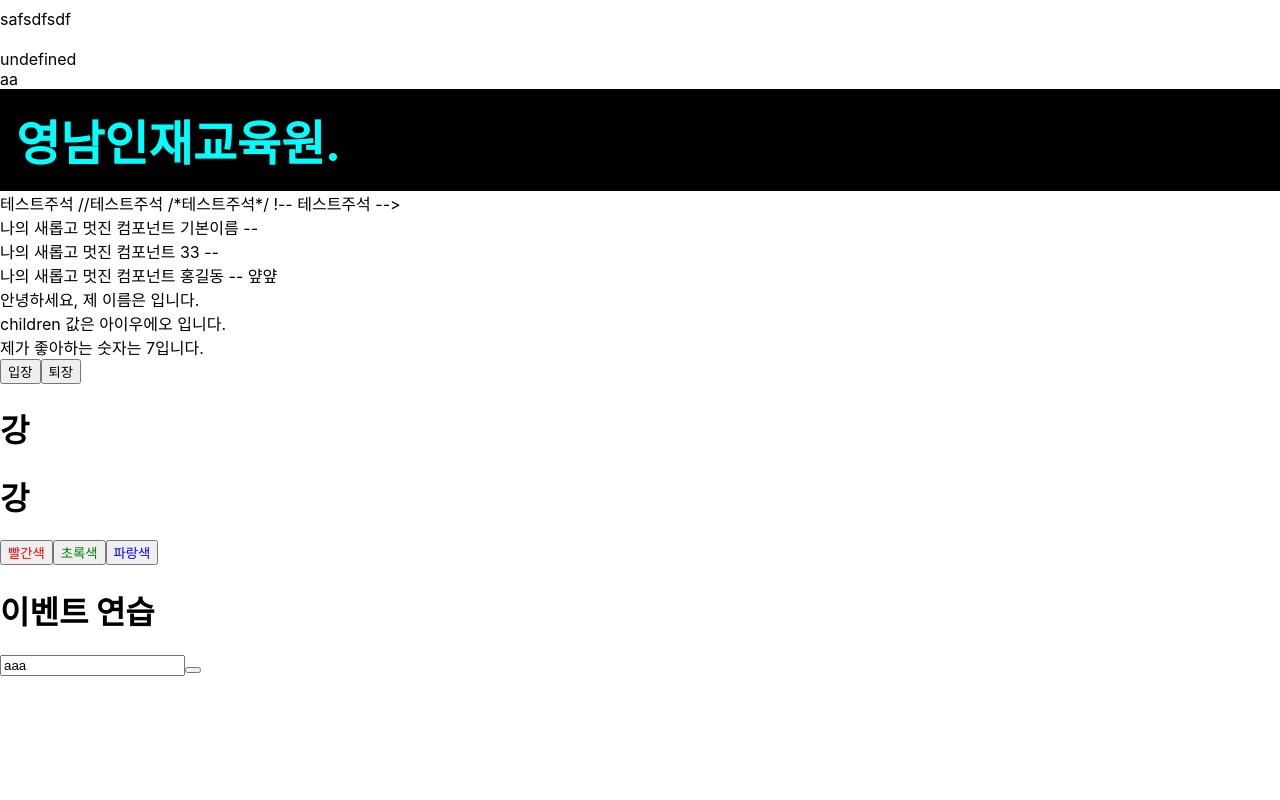
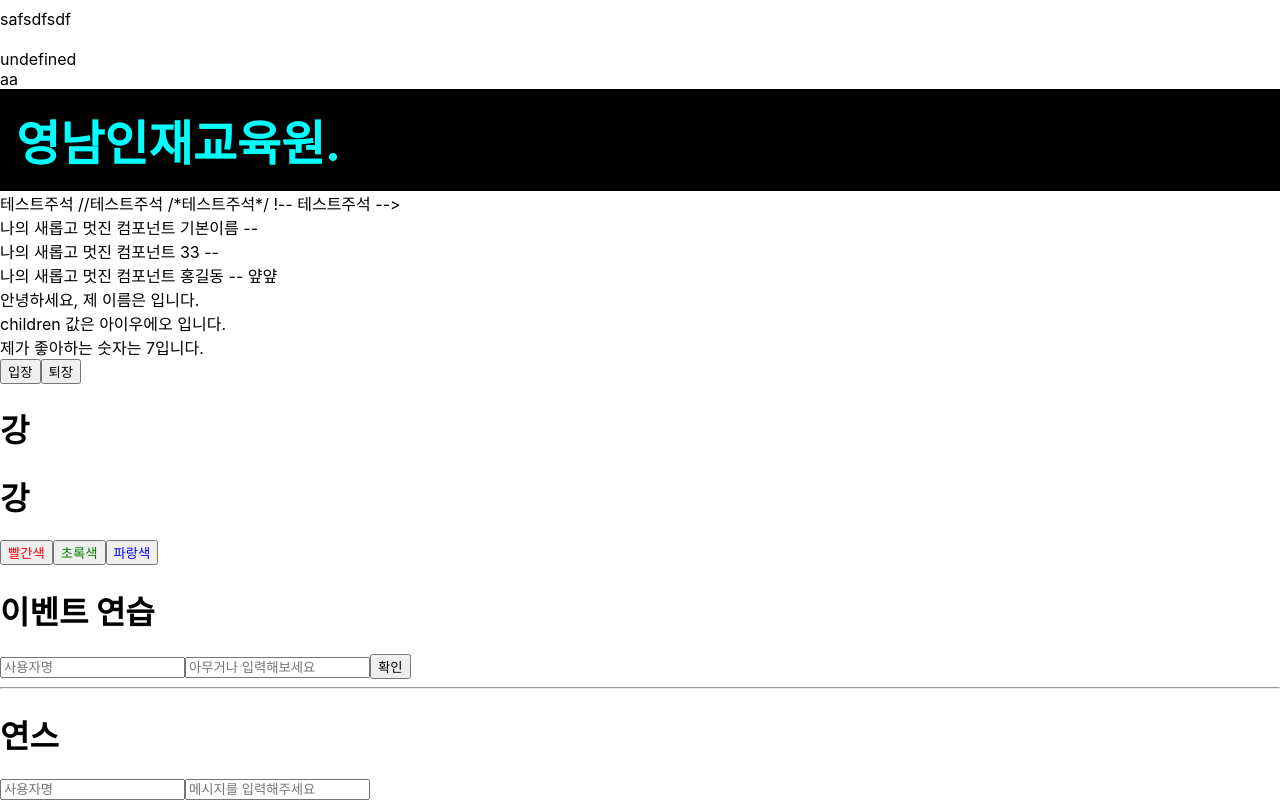
Before and after one commit to K1mYoungMan33/react_redux_1, a React (Create React App) app: page / in a window 1280 px wide. Shown: the part 429-1229 px from the top of the page. Before the commit the page ends 1105 px from the top, so only its background shows below. Built offline with nearby package versions, Linux system fonts and the light colour scheme.

Commit message:
EventPracticeFun 뭔가뭔가

```diff
--- a/src/App.js
+++ b/src/App.js
@@ -7,6 +7,7 @@ import MyComponent from "./MyComponent";
 import MyComponentClass from "./MyComponentClass";
 import Say from "./Say";
 import EventPractice from "./EventPractice";
+import EventPracticeFun from "./EventPracticeFun";
 
 function App() {
 
@@ -70,6 +71,10 @@ function App() {
           <>
               <EventPractice/>
           </>
+          <>
+              <hr/>
+              <EventPracticeFun/>
+          </>
       </Fragment>
   );
 }
--- a/src/EventPractice.js
+++ b/src/EventPractice.js
@@ -3,33 +3,57 @@ import {Component} from "react";
 
 class EventPractice extends Component {
 
-    state= {message:"aaa"};
+    state= {
+        username:'',
+        message:'',
+    };
+
+    handleChange=(e)=>{
+        this.setState({
+            [e.target.name]:e.target.value
+        });
+    }
+
+    handleClick=(e)=>{
+        console.log( this.state.username + ": " + this.state.message );
+        this.setState({
+            username:'',
+            message:'',
+        });
+    }
 
     render() {
-
         return(
             <div>
                 <h1>이벤트 연습</h1>
+                <input
+                    type="text"
+                    name="username"
+                    placeholder="사용자명"
+                    value={this.state.username}
+                    onChange={this.handleChange}
+                />
                 <input type={'text'}
                        name={'message'}
-                       placeholder={'아무거나 입력'}
-                       onChange={
-                           (e)=>{
-                               console.log(e)
-                               // window?.gv?.push(e)
-                               window.myValueArray = (window.myValueArray ? window.myValueArray : []).concat( [e] )
-
-                           }}
-                           value={this.state.message}
-                       />
-                <button onClick={
-                ()=>{
-                    console.log( "button->" + this.state.message)
-                }}/>
+                       placeholder={'아무거나 입력해보세요'}
+                       value={this.state.message}
+                       onChange={this.handleChange}
+                       onKeyPress={this.handleKeyPress}
+                       // onKeyDown={this.handleKeyPress}
+                />
+                <button onClick={this.handleClick}>확인</button>
 
             </div>
         )
     }
+
+    handleKeyPress=(e)=>{
+        if ( e.key === 'Enter')
+            this.handleClick();
+    }
+
+
+
 }
 
 export default EventPractice;
--- /dev/null
+++ b/src/EventPracticeFun.js
@@ -0,0 +1,46 @@
+import {useState} from "react";
+
+
+const EventPracticeFun=()=>{
+    const [username, setUsername] = useState( '' );
+    const [message , setMessage] = useState( '' );
+
+    const onChangeUsername = e=> setUsername( e.target.value);
+    const onChangeMessage = e=> setMessage( e.target.value);
+
+    const onClick =()=>{
+        console.log( username + ":" + message ) ;
+        setUsername( '' );
+        setMessage( '' );
+    }
+
+    const onKeyPress = e=>{
+        if ( e.key === 'Enter'){
+            onClick();
+        }
+    }
+
+    return (
+        <div>
+            <h1>연스</h1>
+            <input
+                type={'text'}
+                name={'username'}
+                placeholder={'사용자명'}
+                value={username}
+                onChange={onChangeUsername}
+                />
+
+            <input
+                type={'text'}
+                name={'message'}
+                placeholder={'메시지를 입력해주세요'}
+                value={message}
+                onChange={onChangeMessage}
+                onKeyDown={onKeyPress}
+                />
+        </div>
+    )
+}
+
+export default EventPracticeFun;
```
Also changed, not shown: src/setTerminal.txt.
